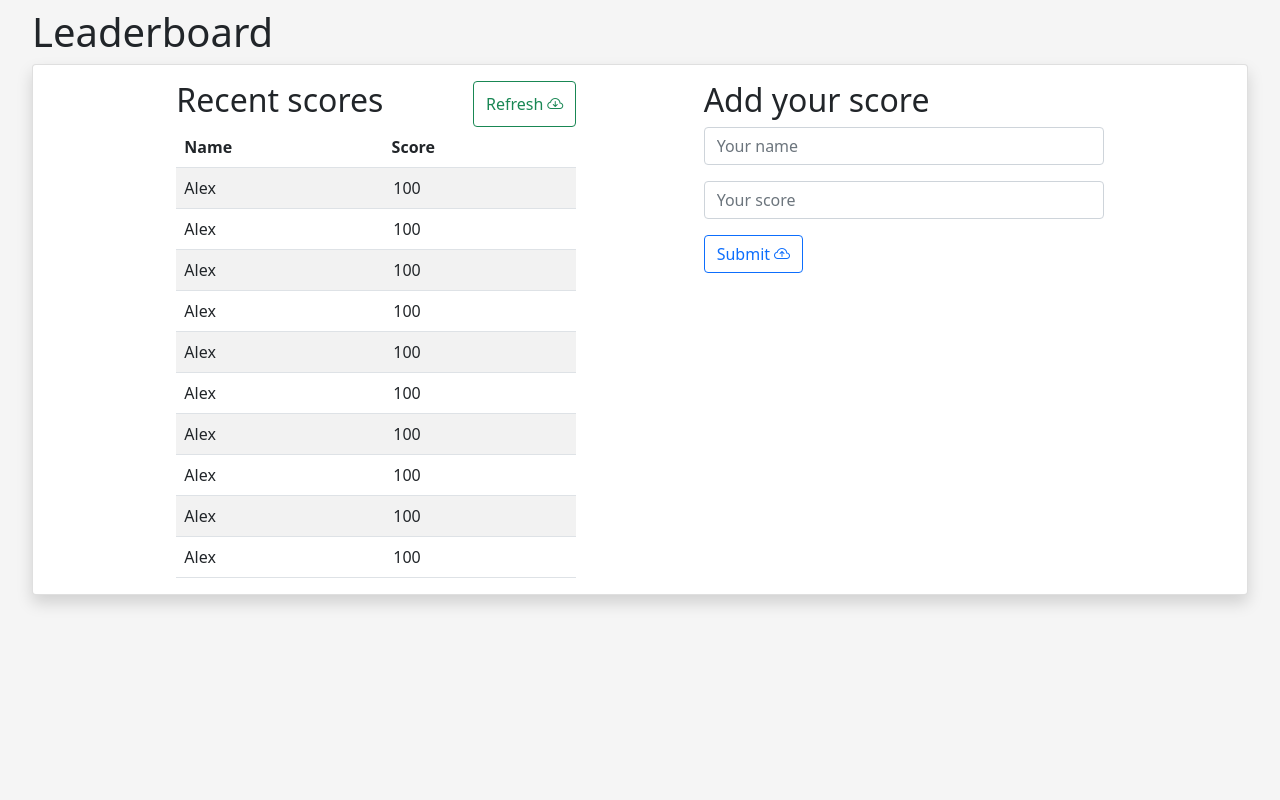
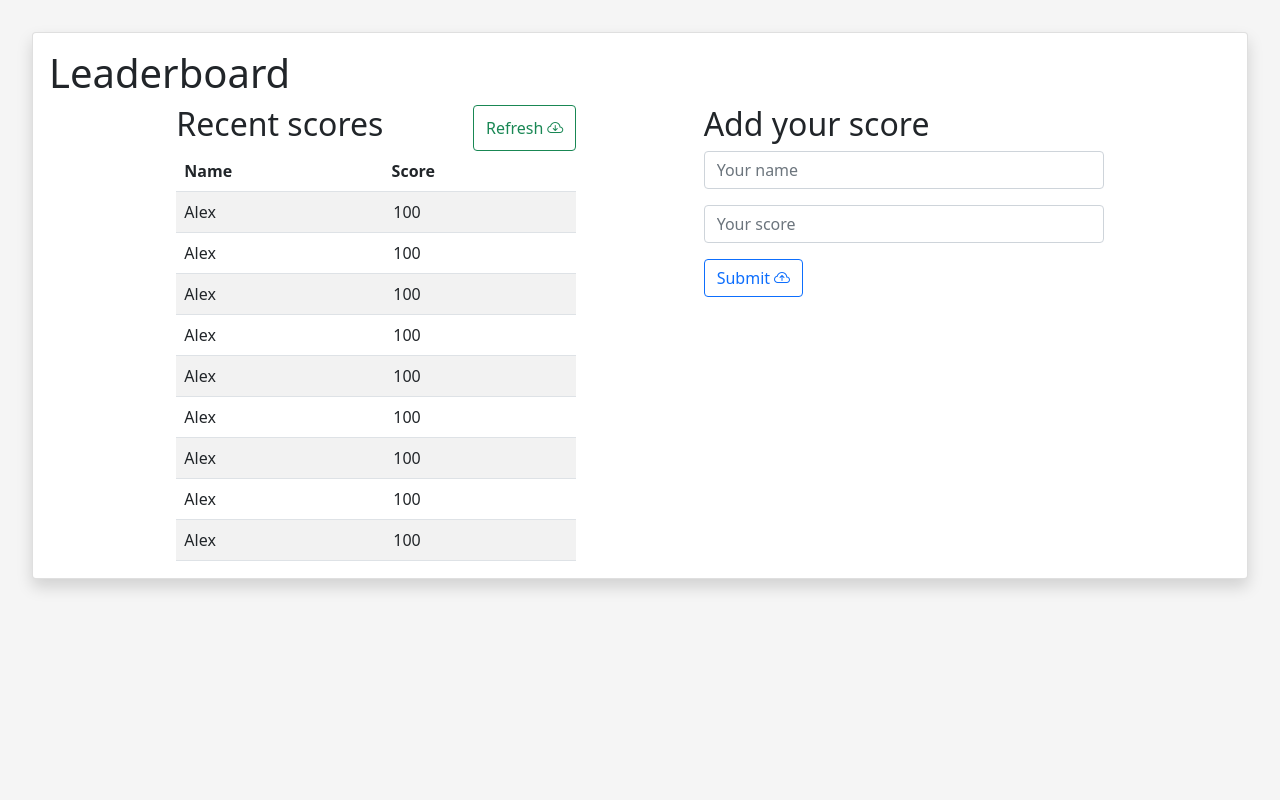
Before and after one commit to Wikitelmex/Leaderboard, a website built with webpack: page src/index.html in a window 1280 px wide. Built offline with nearby package versions, Linux system fonts and the light colour scheme.

Commit message:
Update index.html

```diff
--- a/src/index.html
+++ b/src/index.html
@@ -9,8 +9,9 @@
     <link rel="stylesheet" href="https://cdn.jsdelivr.net/npm/bootstrap-icons@1.5.0/font/bootstrap-icons.css">
 </head>
 <body class="p-2">
-    <h1 class="ms-4">Leaderboard</h1>
-    <div class="card ms-4 me-4 p-3 d-flex flex-row justify-content-evenly flex-wrap shadow ">
+
+    <div class="card m-4 p-3 d-flex flex-row justify-content-evenly flex-wrap shadow ">
+        <h1 class="w-100">Leaderboard</h1>
         <!--#region Scores Table  -->
         <div style="width: 400px;" class="">
             <header class="d-flex justify-content-between">
@@ -25,7 +26,7 @@
                 </tr>
               </thead>
             </table>
-            <div style="height: 410px; overflow-y: scroll;">
+            <div style="height: 370px; overflow-y: scroll;">
               <table class="table table-striped">
                 <tbody>
                   <tr>
```
